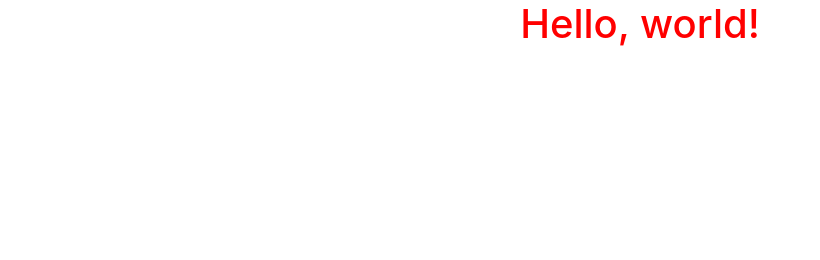
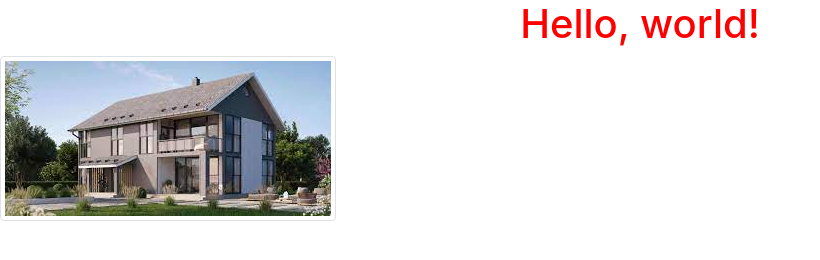
Before and after one commit to Mahatody/github-flow, a plain HTML site: page index.html in a window 1280 px wide. Shown: the whole page, without its empty margins (0-820 px from the left). Drawn offline with nearby package versions, Linux system fonts and the light colour scheme.

Commit message:
ajout image

```diff
--- a/index.html
+++ b/index.html
@@ -21,4 +21,5 @@
     <script src="https://cdnjs.cloudflare.com/ajax/libs/popper.js/1.14.3/umd/popper.min.js" integrity="sha384-ZMP7rVo3mIykV+2+9J3UJ46jBk0WLaUAdn689aCwoqbBJiSnjAK/l8WvCWPIPm49" crossorigin="anonymous"></script>
     <script src="https://stackpath.bootstrapcdn.com/bootstrap/4.1.1/js/bootstrap.min.js" integrity="sha384-smHYKdLADwkXOn1EmN1qk/HfnUcbVRZyYmZ4qpPea6sjB/pTJ0euyQp0Mk8ck+5T" crossorigin="anonymous"></script>
   </body>
+  <img src="house.jpeg" class="img-thumbnail" alt="Our House">
 </html>
```
Also changed, not shown: house.jpeg (added).
